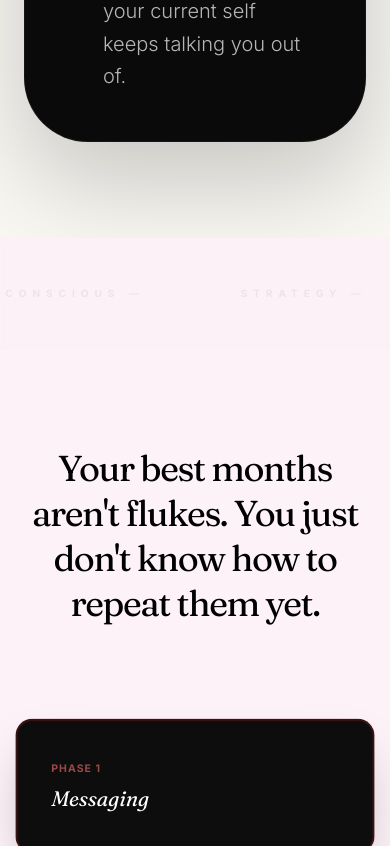
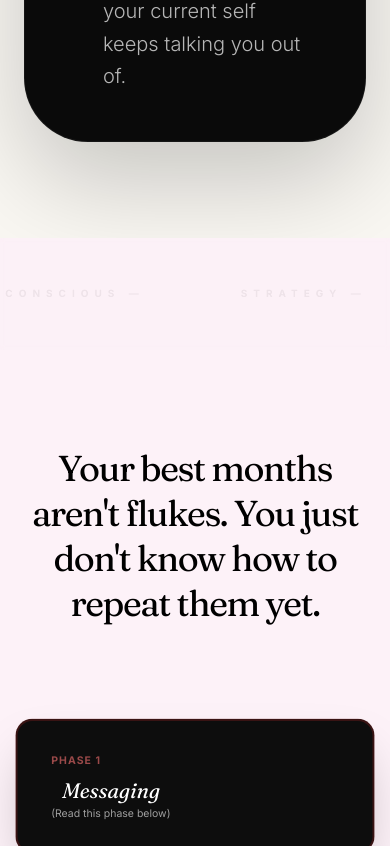
Before and after one commit to jessicapinili/WMHQ-website, a React (Vite) app: page / in a window 390 px wide. Shown: the part 11154-12000 px from the top of the page. Built offline with nearby package versions, Linux system fonts and the light colour scheme.

Commit message:
Update App.tsx

```diff
--- a/App.tsx
+++ b/App.tsx
@@ -960,6 +960,9 @@ const App: React.FC = () => {
                   <div className={`text-[10px] uppercase tracking-widest font-black mb-2 transition-opacity ${activePhase === idx ? 'opacity-60 text-red-400' : 'opacity-40 group-hover:opacity-100'}`}>Phase {phase.id}</div>
                   <div className={`font-serif italic text-xl md:text-2xl leading-tight ${activePhase === idx ? 'text-white' : ''}`}>
                     {phase.tag}
+                    <div className="md:hidden text-[10px] opacity-60 mt-1 font-sans not-italic tracking-normal">
+                      (Read this phase below)
+                    </div>
                   </div>
                 </button>
               ))}
```
